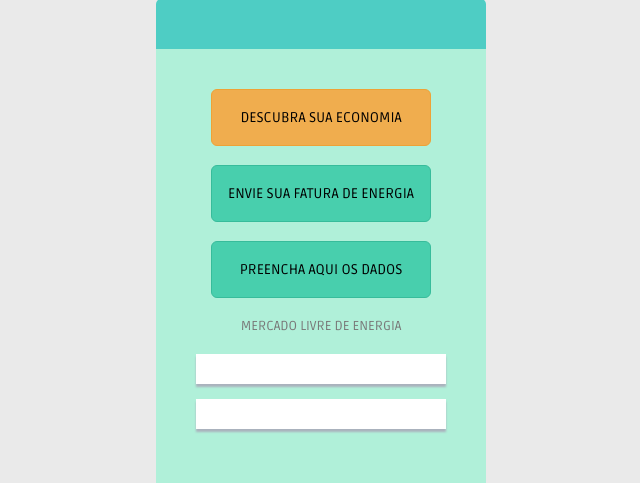
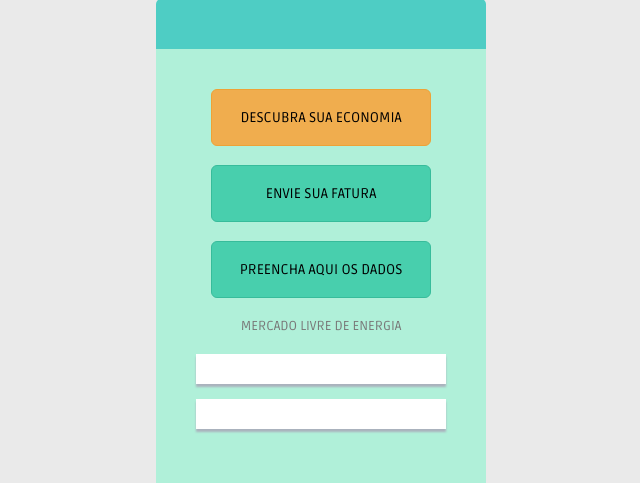
Before and after one commit to Basilio40/BOVEN, a Django app: page / in a window 1280 px wide. Shown: the part 101-584 px from the top of the page, without its empty margins (319-959 px from the left). Run offline with Django 3.2, Linux system fonts and the light colour scheme; some libraries are stand-ins or nearby versions.

Commit message:
Modificando texto que estourou

```diff
--- a/core/templates/core/index.html
+++ b/core/templates/core/index.html
@@ -20,7 +20,7 @@
              hx-get="{% url 'upfatura' %}"
              hx-target="#postagem"
              hx-swap="innerHTML"
-             ><h5 style="color: black;">ENVIE SUA FATURA DE ENERGIA</h5></button>
+             ><h5 style="color: black;">ENVIE SUA FATURA </h5></button>
           <br>
         </div>
           <div class="col-lg-12 col-md-12 col-sm-12" >
```
